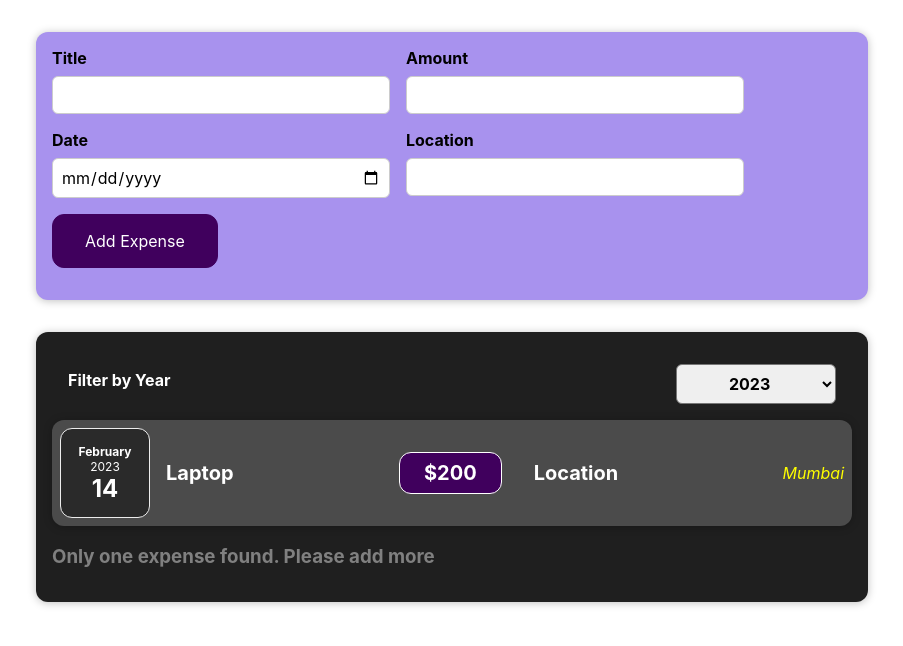
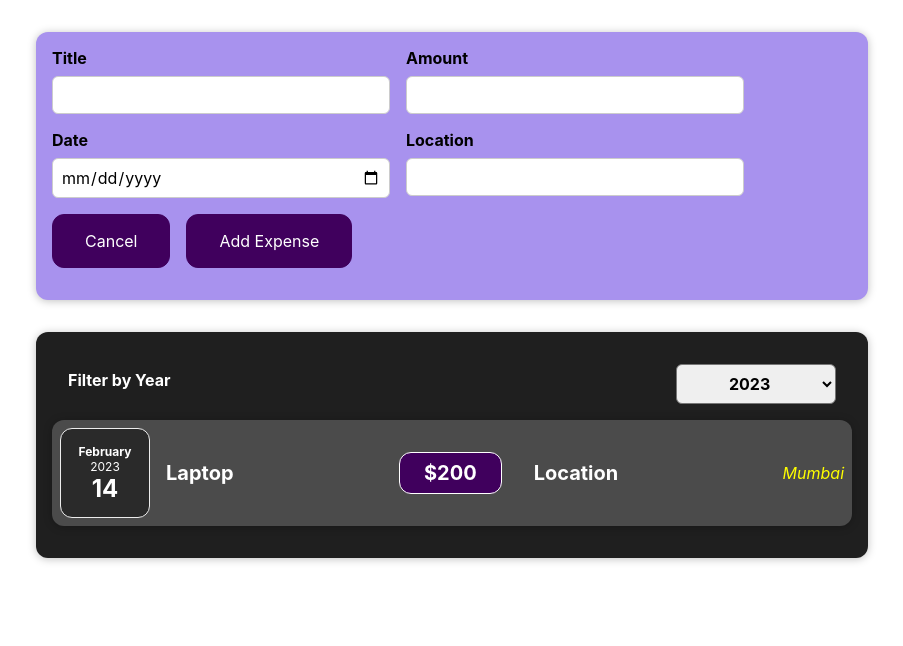
Before and after one commit to IqraMomin/ExpenseTrackerWithReact, a React (Create React App) app: page / in a window 1280 px wide. Both pictures are taken after a click on the button "Add Expense". Shown: the top 646 px of the page, without its empty margins (188-1091 px from the left). Built offline with nearby package versions, Linux system fonts and the light colour scheme.

Commit message:
RenderFormConditionally

```diff
--- a/src/components/Expense/Expenses.js
+++ b/src/components/Expense/Expenses.js
@@ -12,31 +12,22 @@ function Expenses(props) {
     const filteredByYear = props.expenses.filter(expense => {
         return (expense.date.getFullYear().toString() === filteredYear)
     })
-    let expenseContent = <h3 style={{color:"gray"}}>No expenses found</h3>
-    const filteredContent = filteredByYear.map((expense, index) => {
-        return (
-            <ExpenseItem
-                key={expense.id}
-                title={expense.title}
-                date={expense.date}
-                amount={expense.amount}
-                location={expense.location}
-            />
-        )
-    });
-    if (filteredByYear.length === 1) {
-        expenseContent = <div>
-            {filteredContent}
-            <h3 style={{color:"gray"}}>Only one expense found. Please add more</h3>
-        </div>
-    } else if (filteredByYear > 1) {
-        expenseContent = filteredContent;
-    }
+
     return (
         <div>
             <Card className="expenses">
                 <ExpensesFilter onFilterChange={filterChangeHandler} selected={filteredYear} />
-                {expenseContent}
+                {filteredByYear.map((expense, index) => {
+                    return (
+                        <ExpenseItem
+                            key={expense.id}
+                            title={expense.title}
+                            date={expense.date}
+                            amount={expense.amount}
+                            location={expense.location}
+                        />
+                    )
+                })}
             </Card>
         </div>
     )
--- a/src/components/Expense/ExpensesFilter.js
+++ b/src/components/Expense/ExpensesFilter.js
@@ -13,7 +13,7 @@ function ExpensesFilter(props) {
                 <select id="year-dropdown" value={props.selected} onChange={expenseFilterChange}>
                     <option value="2023">2023</option>
                     <option value="2024">2024</option>
-                    <option value="2025">2024</option>
+                    <option value="2025">2025</option>
 
                 </select>
             </div>
--- a/src/components/NewExpense/ExpenseForm.css
+++ b/src/components/NewExpense/ExpenseForm.css
@@ -24,3 +24,6 @@
 .new-expense__actions {
     text-align: right;
 }
+.seperate-form {
+    display: none;
+}
--- a/src/components/NewExpense/ExpenseForm.js
+++ b/src/components/NewExpense/ExpenseForm.js
@@ -1,29 +1,29 @@
 import React, { useState } from "react";
 import "./ExpenseForm.css";
 
-const ExpenseForm = (props)=>{
-    const [enteredTitle,setEnteredTitle] = useState("");
-    const [enteredAmount,setEnteredAmount] = useState("");
-    const [enteredDate,setEnteredDate] = useState("");
-    const [enteredLocation,setEnteredLocation] = useState("");
+const ExpenseForm = (props) => {
+    const [enteredTitle, setEnteredTitle] = useState("");
+    const [enteredAmount, setEnteredAmount] = useState("");
+    const [enteredDate, setEnteredDate] = useState("");
+    const [enteredLocation, setEnteredLocation] = useState("");
 
-    const locationClickHandler = (event)=>{
+    const locationClickHandler = (event) => {
         setEnteredLocation(event.target.value);
     }
 
-    const titleClickHandler = (event)=>{
+    const titleClickHandler = (event) => {
         setEnteredTitle(event.target.value);
     }
-    const amountClickHandler = (event)=>{
+    const amountClickHandler = (event) => {
         setEnteredAmount(event.target.value);
     }
-    const dateClickHandler = (event)=>{
+    const dateClickHandler = (event) => {
         setEnteredDate(event.target.value);
     }
-    function formSubmitHandler(event){
+    function formSubmitHandler(event) {
         event.preventDefault();
         const ExpenseData = {
-            "title":enteredTitle,"amount":enteredAmount,"date":new Date(enteredDate),location:enteredLocation
+            "title": enteredTitle, "amount": enteredAmount, "date": new Date(enteredDate), "location": enteredLocation
         }
         props.onSaveExpenseData(ExpenseData);
         setEnteredTitle("");
@@ -36,21 +36,24 @@ const ExpenseForm = (props)=>{
             <div className="new-expense__controls">
                 <div className="new-expense__control">
                     <label htmlFor="title">Title</label>
-                    <input type="text" id="title" value={enteredTitle} onChange={titleClickHandler}/>
+                    <input type="text" id="title" value={enteredTitle} onChange={titleClickHandler} />
                 </div>
                 <div className="new-expense__control">
                     <label htmlFor="amount">Amount</label>
-                    <input type="number" id="amount" value={enteredAmount} onChange={amountClickHandler}/>
+                    <input type="number" id="amount" value={enteredAmount} onChange={amountClickHandler} />
                 </div>
                 <div className="new-expense__control">
                     <label htmlFor="date">Date</label>
-                    <input type="date" value={enteredDate} min="2023-01-01" max="2024-12-31" id="date" onChange={dateClickHandler}/>
+                    <input type="date" value={enteredDate} min="2023-01-01" max="2024-12-31" id="date" onChange={dateClickHandler} />
                 </div>
                 <div className="new-expense__control">
                     <label htmlFor="location">Location</label>
-                    <input type="text" value={enteredLocation} id="location" onChange={locationClickHandler}/>
+                    <input type="text" value={enteredLocation} id="location" onChange={locationClickHandler} />
                 </div>
                 <div className="new-expense__actions">
+                    <button type="button" onClick={() => {
+                        props.onCancel()
+                    }}>Cancel</button>
                     <button type="submit">Add Expense</button>
                 </div>
             </div>
--- a/src/components/NewExpense/NewExpense.js
+++ b/src/components/NewExpense/NewExpense.js
@@ -1,15 +1,24 @@
-import React from "react";
+import React,{useState} from "react";
 import "./NewExpense.css";
 import ExpenseForm from "./ExpenseForm";
 
 const NewExpense =(props)=>{
+    const [isEditing,setIsEditing] = useState(false);
+
     const saveExpenseDataHandler=(enteredExpenseData)=>{
        const newExpenseData = {...enteredExpenseData,id:Math.random().toString()};
        props.onAddExpense(newExpenseData);
+       setIsEditing(false);
     }
     return(
         <div className="new-expense">
-            <ExpenseForm onSaveExpenseData={saveExpenseDataHandler}/>
+            {!isEditing && <button type="button" onClick={()=>{
+                setIsEditing(true)
+            }}>Add Expense</button>}
+            {isEditing && <ExpenseForm onCancel={()=>{
+                setIsEditing(false)
+            }} onSaveExpenseData={saveExpenseDataHandler}/>}
+
         </div>
 
     )
```
